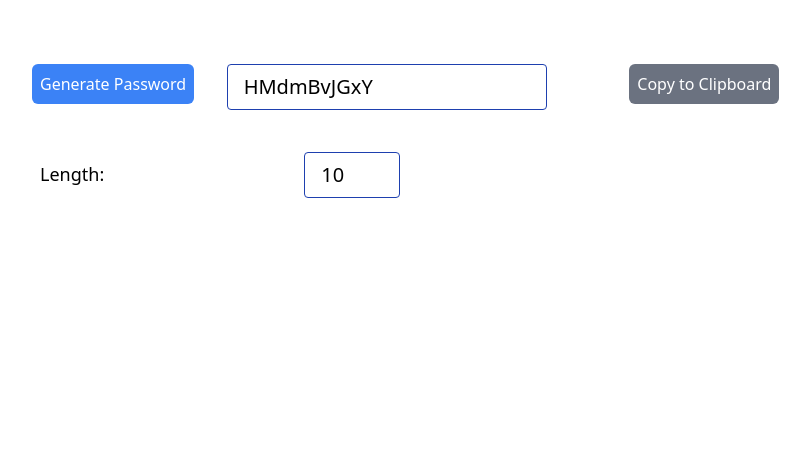
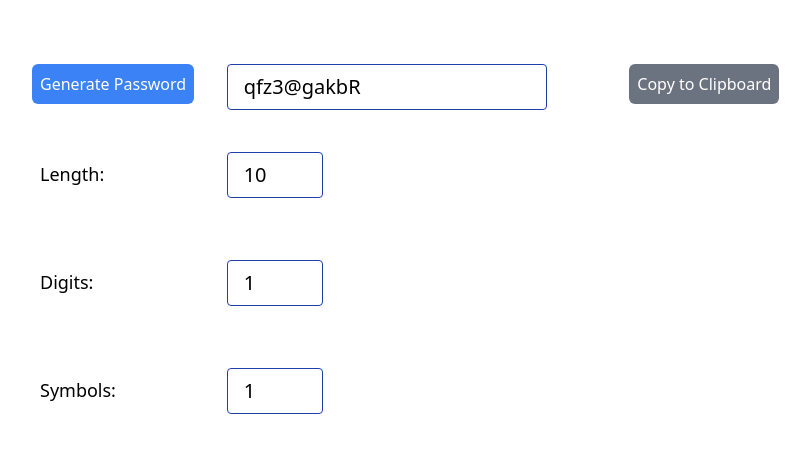
Before and after one commit to lokesh1729/password_generator_vanila_javascript, a website built with webpack: page src/index.html in a window 1280 px wide. Both pictures are taken after typing "Sample" into the empty fields and a click on the button "Generate Password". Shown: the whole page, without its empty margins (224-1034 px from the left). Built offline with nearby package versions, Linux system fonts and the light colour scheme.

Commit message:
added symbol and number inclusion in password generation~

```diff
--- a/src/index.html
+++ b/src/index.html
@@ -27,12 +27,40 @@
             <div class="flex flex-row justify-start mt-16 ml-64">
                 <span class="text-lg p-2">Length: </span>
                 <input
-                    class="input w-24 ml-48"
+                    class="input w-24 absolute left-1/3"
                     type="number"
                     name="length"
                     id="passwordLength"
                     step="1"
                     value="10"
+                    min="1"
+                    max="25"
+                />
+            </div>
+            <div class="flex flex-row justify-start mt-16 ml-64">
+                <span class="text-lg p-2">Digits: </span>
+                <input
+                    class="input w-24 absolute left-1/3"
+                    type="number"
+                    name="length"
+                    id="numberLength"
+                    step="1"
+                    value="1"
+                    min="1"
+                    max="10"
+                />
+            </div>
+            <div class="flex flex-row justify-start mt-16 ml-64">
+                <span class="text-lg p-2">Symbols: </span>
+                <input
+                    class="input w-24 absolute left-1/3"
+                    type="number"
+                    name="length"
+                    id="symbolLength"
+                    step="1"
+                    value="1"
+                    min="1"
+                    max="5"
                 />
             </div>
         </div>
--- a/src/index.js
+++ b/src/index.js
@@ -57,7 +57,7 @@ const alphabets = [
 
 const numbers = [0, 1, 2, 3, 4, 5, 6, 7, 8, 9];
 
-const specialChars = ['*', '@', '&', '%', '#', '$', '!'];
+const symbols = ['*', '@', '&', '%', '#', '$', '!'];
 
 function generateRandomString(choices, length) {
     let result = '';
@@ -67,13 +67,42 @@ function generateRandomString(choices, length) {
     return result;
 }
 
+Math.shuffle = function shuffle(arr) {
+    const copyArr = [...arr];
+    for (let index = arr.length; index >= 0; index -= 1) {
+        const randomIdx = Math.floor(Math.random() * (index + 1));
+        [copyArr[index], copyArr[randomIdx]] = [
+            copyArr[randomIdx],
+            copyArr[index],
+        ];
+    }
+    return copyArr;
+};
+
+function generatePassword(maxLength, minSymbols, minNumbers) {
+    const symbolStr = generateRandomString(symbols, minSymbols);
+    const numStr = generateRandomString(numbers, minNumbers);
+    const charStr = generateRandomString(
+        alphabets,
+        maxLength - minNumbers - minSymbols
+    );
+    return Math.shuffle([
+        ...symbolStr.split(''),
+        ...numStr.split(''),
+        ...charStr.split(''),
+    ]).join('');
+}
+
 document
     .getElementById('generatePassword')
     .addEventListener('click', function handler() {
-        const length = document.getElementById('passwordLength').value;
-        document.getElementById('result').value = generateRandomString(
-            [...alphabets, ...numbers, ...specialChars],
-            Number.isNaN(length) ? 10 : length
+        const length = +document.getElementById('passwordLength').value;
+        const minSymbols = +document.getElementById('symbolLength').value;
+        const minNumbers = +document.getElementById('numberLength').value;
+        document.getElementById('result').value = generatePassword(
+            length,
+            minSymbols,
+            minNumbers
         );
     });
 
@@ -96,8 +125,11 @@ document
     .getElementById('passwordLength')
     .addEventListener('change', function handler(event) {
         const length = event.target.value;
-        document.getElementById('result').value = generateRandomString(
-            [...alphabets, ...numbers, ...specialChars],
-            Number.isNaN(length) ? 10 : length
+        const minSymbols = +document.getElementById('symbolLength').value;
+        const minNumbers = +document.getElementById('numberLength').value;
+        document.getElementById('result').value = generatePassword(
+            length,
+            minSymbols,
+            minNumbers
         );
     });
```
